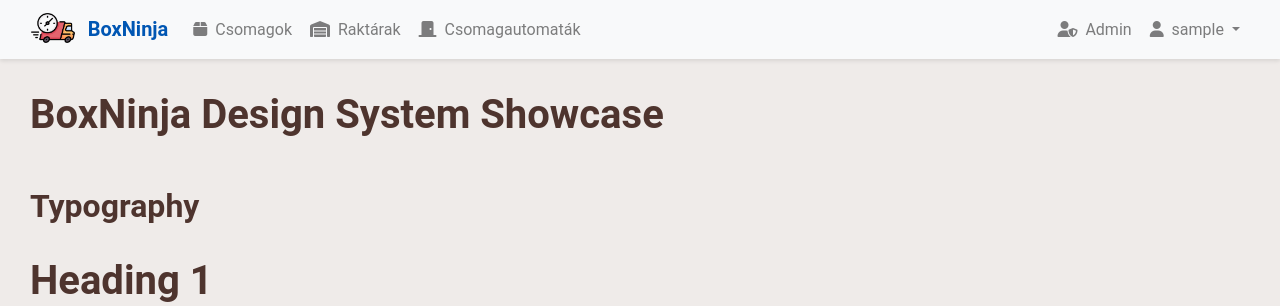
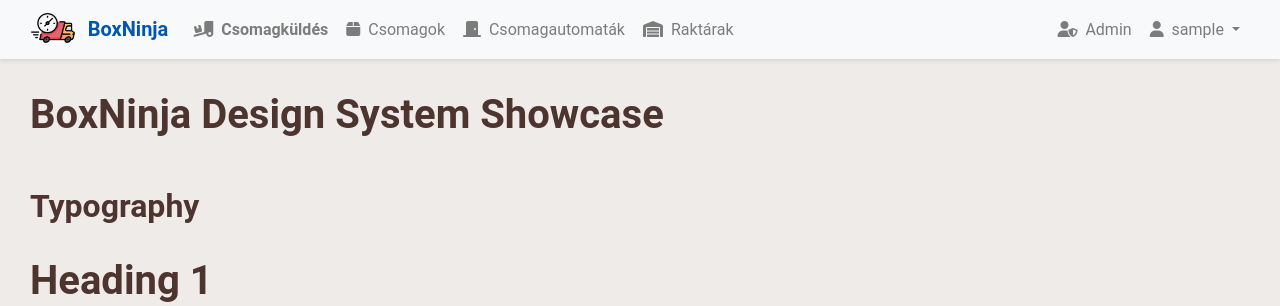
Before and after one commit to pe-box-ninja/webapp, a Flask app: page /admin/design-system in a window 1280 px wide. Shown: the top 306 px of the page. Run offline with Flask 3, Linux system fonts and the light colour scheme; the visitor is signed in with stand-in values (Sample User, id 1); some libraries are stand-ins or nearby versions.

Commit message:
put package.create in navbar

```diff
--- a/app/templates/ui/navbar.html
+++ b/app/templates/ui/navbar.html
@@ -24,18 +24,28 @@
       <ul class="navbar-nav mr-auto">
         {% if current_user.is_authenticated and (current_user.is_warehouse() or
         current_user.is_courier() or current_user.is_admin() ) %}
-        <!--
-                <li class="nav-item">
-                    <a class="nav-link" href="{{ url_for('main.dashboard') }}">
-                        <i class="fas fa-tachometer-alt mr-1"></i>
-                        Irányítópult
-                    </a>
-                </li>
-                -->
+
+        <li class="nav-item">
+          <a
+            class="nav-link font-weight-bold"
+            href="{{ url_for('package.create') }}"
+          >
+            <i class="fas fa-truck-ramp-box mr-1"></i>
+            Csomagküldés
+          </a>
+        </li>
+
         <li class="nav-item">
           <a class="nav-link" href="{{ url_for('package.list') }}">
             <i class="fas fa-box mr-1"></i>
             Csomagok
+          </a>
+        </li>
+
+        <li class="nav-item">
+          <a class="nav-link" href="{{ url_for('parcel_locker.list') }}">
+            <i class="fas fa-door-closed mr-1"></i>
+            Csomagautomaták
           </a>
         </li>
 
@@ -54,12 +64,6 @@
             Raktárak
           </a>
         </li>
-        <li class="nav-item">
-          <a class="nav-link" href="{{ url_for('parcel_locker.list') }}">
-            <i class="fas fa-door-closed mr-1"></i>
-            Csomagautomaták
-          </a>
-        </li>
 
         {% if current_user.is_courier() %}
         <li class="nav-item">
@@ -76,9 +80,7 @@
           </a>
         </li>
 
-        {% endif %}
-
-        {% elif current_user.is_authenticated %}
+        {% endif %} {% elif current_user.is_authenticated %}
         <li class="nav-item">
           <a class="nav-link" href="{{ url_for('package.send') }}">
             <i class="fas fa-truck-ramp-box mr-1"></i>
@@ -102,8 +104,7 @@
             Admin
           </a>
         </li>
-        {% endif %}
-        {% if current_user.is_authenticated %}
+        {% endif %} {% if current_user.is_authenticated %}
         <li class="nav-item dropdown">
           <a
             class="nav-link dropdown-toggle"
```
